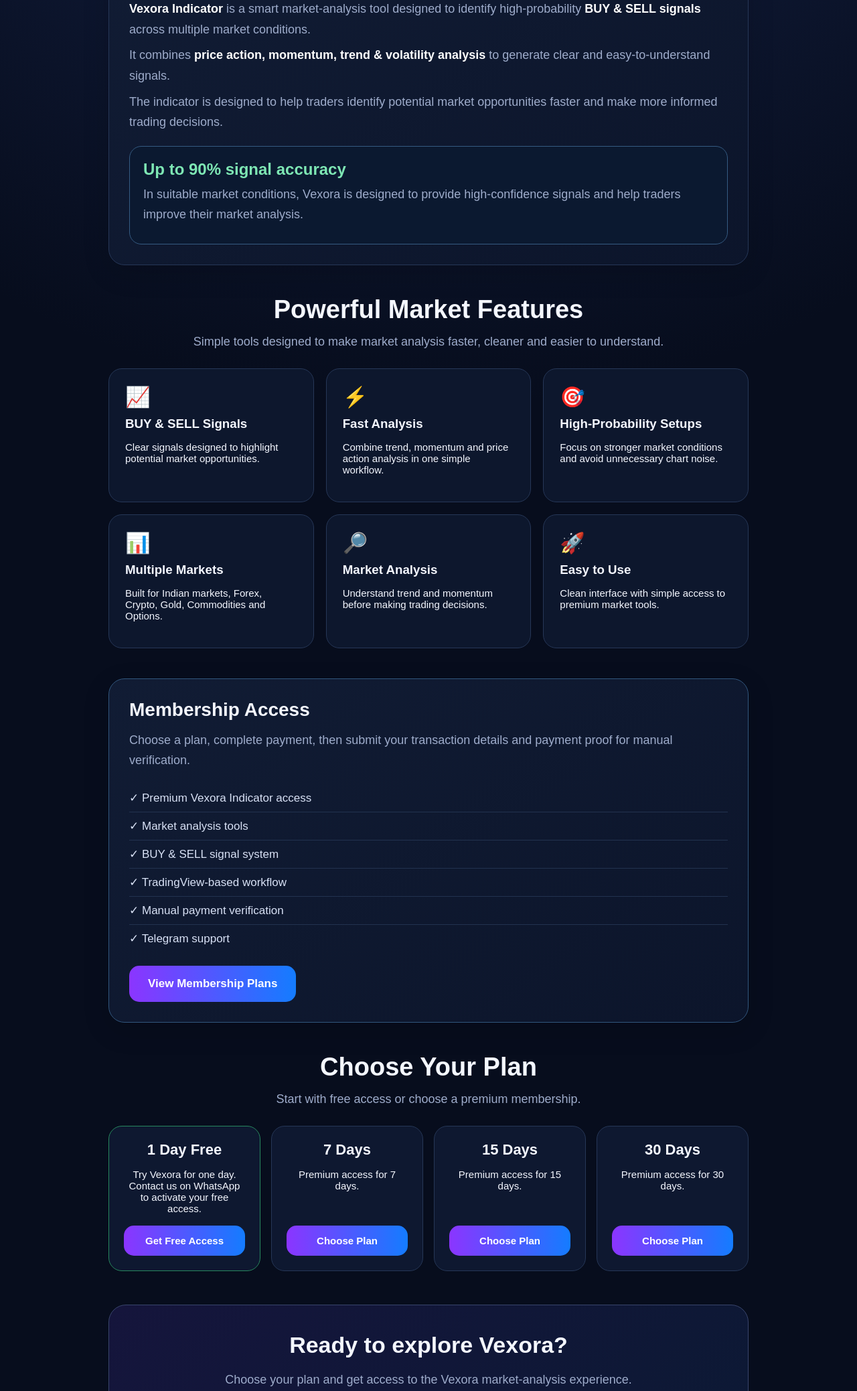
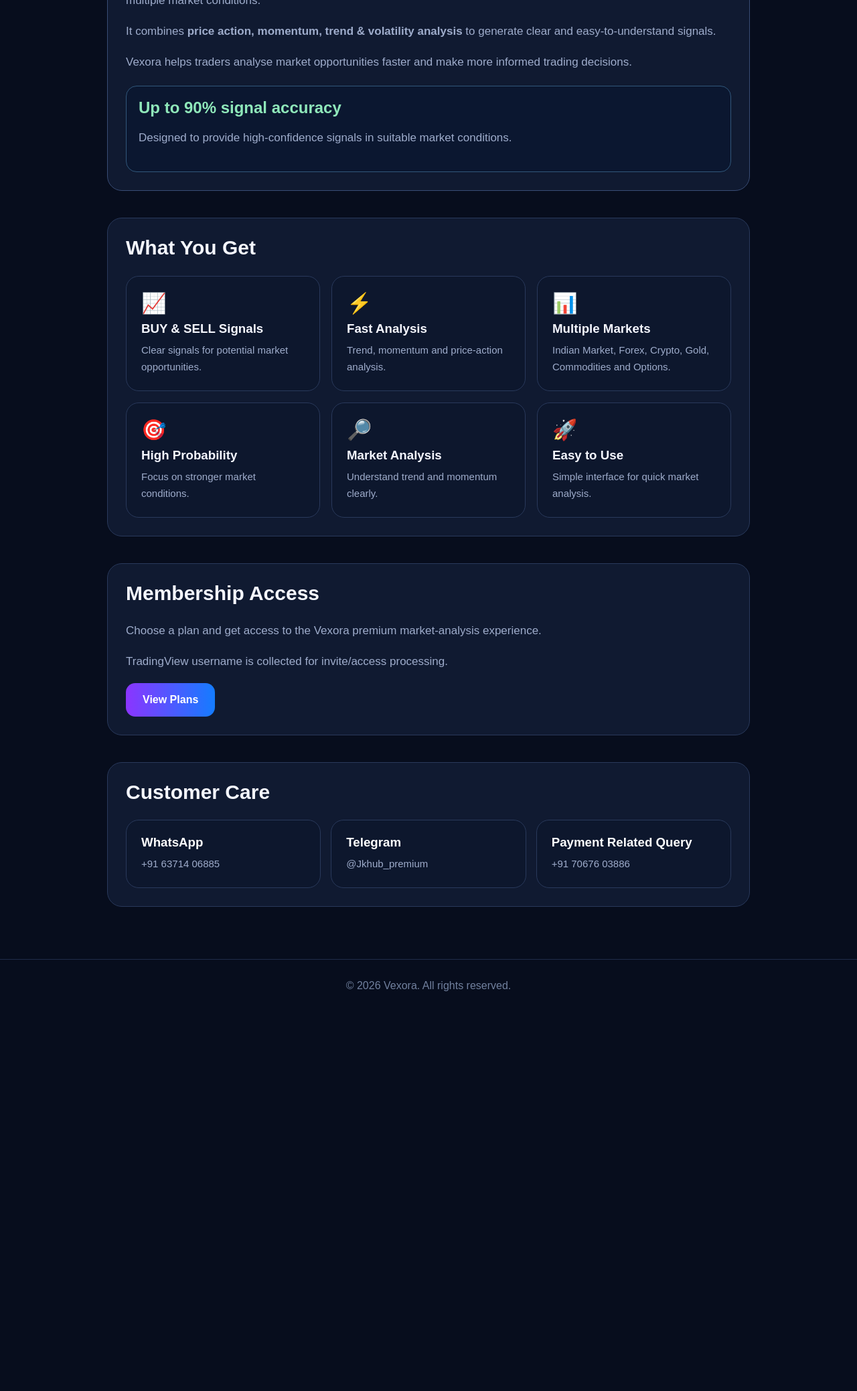
Before and after one commit to nipul830/Vexora, a website: page index.html in a window 1280 px wide. Shown: the part 723-2800 px from the top of the page at 67% size. After the commit the page ends 2234 px from the top, so only its background shows below. Drawn offline with Linux system fonts and the light colour scheme.

Commit message:
Update index.html

```diff
--- a/index.html
+++ b/index.html
@@ -3,133 +3,91 @@
 <head>
   <meta charset="utf-8">
   <meta name="viewport" content="width=device-width, initial-scale=1">
-  <title>Vexora — Market Tools & Indicator</title>
+  <title>Vexora — Market Tools</title>
 
   <style>
-    :root{
-      --bg:#070d1d;
-      --bg2:#0b1328;
-      --card:#111c34;
-      --line:#263757;
-      --text:#f4f7ff;
-      --muted:#9eaccb;
-      --purple:#8b5cff;
-      --blue:#147cff;
-      --green:#35d48a;
-    }
-
-    *{
-      box-sizing:border-box;
-    }
-
-    html{
-      scroll-behavior:smooth;
-    }
-
+    *{box-sizing:border-box}
+    html{scroll-behavior:smooth}
     body{
       margin:0;
-      background:
-        radial-gradient(circle at 50% 0%,#17254d 0%,transparent 42%),
-        var(--bg);
-      color:var(--text);
       font-family:Arial,Helvetica,sans-serif;
+      color:#f5f7ff;
+      background:#070d1d;
     }
-
-    a{
-      text-decoration:none;
-    }
+    a{text-decoration:none}
 
     .topbar{
-      height:100px;
+      height:90px;
       display:flex;
       align-items:center;
-      padding:0 35px;
-      border-bottom:1px solid #1c2944;
+      padding:0 28px;
       background:#080d1b;
-      position:sticky;
-      top:0;
-      z-index:20;
+      border-bottom:1px solid #202c49;
     }
 
     .logo{
-      font-size:40px;
+      font-size:36px;
       font-weight:800;
-      letter-spacing:-2px;
     }
 
-    .logo span{
-      color:#8b5cff;
-    }
+    .logo span{color:#8b5cff}
 
     .container{
       max-width:1000px;
       margin:auto;
-      padding:35px 22px 70px;
+      padding:25px 20px 60px;
     }
 
     .hero{
       text-align:center;
-      padding:50px 10px 35px;
+      padding:55px 10px 35px;
     }
 
     .badge{
       display:inline-block;
-      padding:10px 18px;
-      border:1px solid #4d4a82;
+      padding:9px 16px;
+      border:1px solid #4b4c80;
       border-radius:30px;
-      color:#c8b8ff;
-      background:#111329;
+      color:#cbbcff;
+      font-size:13px;
       font-weight:700;
-      font-size:14px;
-      margin-bottom:25px;
     }
 
-    .hero h1{
-      font-size:64px;
-      line-height:1.03;
-      margin:0 auto 25px;
-      max-width:850px;
-      letter-spacing:-3px;
+    h1{
+      font-size:60px;
+      line-height:1.05;
+      margin:22px 0;
     }
 
     .gradient{
-      background:linear-gradient(90deg,#a15cff,#5d9dff);
+      background:linear-gradient(90deg,#a65cff,#5c9dff);
       -webkit-background-clip:text;
-      background-clip:text;
       color:transparent;
     }
 
-    .hero p{
-      color:var(--muted);
-      font-size:21px;
+    .lead{
+      max-width:800px;
+      margin:auto;
+      color:#9eaccb;
+      font-size:19px;
       line-height:1.7;
-      max-width:800px;
-      margin:0 auto;
     }
 
     .buttons{
       display:flex;
       justify-content:center;
-      gap:15px;
+      gap:14px;
+      margin-top:28px;
       flex-wrap:wrap;
-      margin-top:32px;
     }
 
     .btn{
       display:inline-block;
-      border:0;
-      border-radius:15px;
-      padding:17px 28px;
+      padding:16px 25px;
+      border-radius:14px;
+      color:white;
+      font-weight:800;
       background:linear-gradient(90deg,#8b35ff,#147cff);
-      color:#fff;
-      font-weight:800;
-      font-size:17px;
-      cursor:pointer;
-      transition:.2s;
-    }
-
-    .btn:hover{
-      transform:translateY(-2px);
     }
 
     .btn.secondary{
@@ -138,89 +96,61 @@
     }
 
     .section{
-      margin-top:45px;
-    }
-
-    .section-title{
-      text-align:center;
-      font-size:38px;
-      margin:0 0 12px;
-    }
-
-    .section-subtitle{
-      text-align:center;
-      color:var(--muted);
-      font-size:18px;
-      line-height:1.6;
-      max-width:760px;
-      margin:0 auto 25px;
+      margin-top:40px;
     }
 
     .card{
-      background:linear-gradient(145deg,#111c34,#0c152b);
-      border:1px solid var(--line);
-      border-radius:24px;
-      padding:30px;
-      margin-bottom:20px;
-      box-shadow:0 12px 40px #00000022;
+      background:#101a31;
+      border:1px solid #29395b;
+      border-radius:22px;
+      padding:27px;
+      margin-bottom:18px;
     }
 
     .card h2{
-      margin:0 0 14px;
-      font-size:28px;
-    }
-
-    .card h3{
-      font-size:21px;
-      margin:0 0 10px;
+      margin-top:0;
+      font-size:30px;
     }
 
     .card p{
-      color:var(--muted);
-      font-size:18px;
+      color:#9eaccb;
+      font-size:17px;
       line-height:1.7;
-      margin:8px 0;
     }
 
-    .indicator-title{
-      color:#a875ff;
-    }
-
-    .highlight{
-      color:#fff;
-      font-weight:800;
+    .indicator{
+      border-color:#394c75;
     }
 
     .accuracy{
       margin-top:20px;
-      padding:20px;
-      border-radius:18px;
-      border:1px solid #355b82;
-      background:#0b1930;
+      padding:18px;
+      background:#0b1730;
+      border:1px solid #31577b;
+      border-radius:16px;
     }
 
     .accuracy strong{
-      color:#7ee7b4;
+      color:#8fe8ba;
       font-size:24px;
     }
 
     .features{
       display:grid;
       grid-template-columns:repeat(3,1fr);
-      gap:18px;
-      margin-top:25px;
+      gap:17px;
     }
 
     .feature{
       background:#0d172d;
-      border:1px solid var(--line);
-      border-radius:20px;
-      padding:24px;
+      border:1px solid #29395b;
+      border-radius:19px;
+      padding:22px;
     }
 
     .feature-icon{
       font-size:30px;
-      margin-bottom:12px;
+      margin-bottom:10px;
     }
 
     .feature h3{
@@ -229,155 +159,37 @@
 
     .feature p{
       font-size:15px;
+      margin:0;
     }
 
-    .membership{
-      border-color:#31567d;
+    .support{
+      display:grid;
+      grid-template-columns:repeat(3,1fr);
+      gap:15px;
     }
 
-    .membership-list{
-      padding:0;
-      margin:20px 0;
-      list-style:none;
-    }
-
-    .membership-list li{
-      color:#d8e1f5;
-      padding:10px 0;
-      border-bottom:1px solid #22324f;
-      font-size:17px;
-    }
-
-    .membership-list li:last-child{
-      border-bottom:0;
-    }
-
-    .plans{
-      display:grid;
-      grid-template-columns:repeat(4,1fr);
-      gap:16px;
-      margin-top:25px;
-    }
-
-    .plan{
-      background:#0e1830;
-      border:1px solid var(--line);
-      border-radius:20px;
-      padding:22px;
-      text-align:center;
-    }
-
-    .plan.free{
-      border-color:#27875e;
-    }
-
-    .plan h3{
-      margin:0 0 12px;
-      font-size:22px;
-    }
-
-    .plan p{
-      font-size:15px;
-      min-height:70px;
-    }
-
-    .plan .btn{
-      width:100%;
-      padding:14px 10px;
-      font-size:15px;
-    }
-
-    .cta{
-      text-align:center;
-      margin-top:50px;
-      padding:40px 25px;
-      border-radius:26px;
-      background:linear-gradient(135deg,#15153c,#0c1934);
-      border:1px solid #39456c;
-    }
-
-    .cta h2{
-      font-size:34px;
-      margin:0 0 12px;
-    }
-
-    .cta p{
-      color:var(--muted);
-      font-size:18px;
-      line-height:1.6;
+    .support a{
+      color:white;
     }
 
     footer{
       text-align:center;
-      color:#7887a7;
-      padding:35px 20px;
-      border-top:1px solid #1c2944;
-      margin-top:30px;
+      padding:30px 15px;
+      color:#71809e;
+      border-top:1px solid #202c49;
     }
 
-    @media(max-width:800px){
-
-      .hero h1{
-        font-size:48px;
+    @media(max-width:750px){
+      h1{font-size:44px}
+      .features,.support{grid-template-columns:1fr}
     }
 
-      .features{
-        grid-template-columns:1fr;
-      }
-
-      .plans{
-        grid-template-columns:1fr 1fr;
-      }
-    }
-
-    @media(max-width:600px){
-
-      .topbar{
-        height:85px;
-        padding:0 20px;
-      }
-
-      .logo{
-        font-size:34px;
-      }
-
-      .container{
-        padding:20px 18px 55px;
-      }
-
-      .hero{
-        padding:35px 5px 25px;
-      }
-
-      .hero h1{
-        font-size:43px;
-        letter-spacing:-2px;
-      }
-
-      .hero p{
-        font-size:18px;
-      }
-
-      .section-title{
-        font-size:31px;
-      }
-
-      .card{
-        padding:23px;
-      }
-
-      .plans{
-        grid-template-columns:1fr;
-      }
-
-      .buttons{
-        flex-direction:column;
-      }
-
-      .buttons .btn{
-        width:100%;
-        text-align:center;
-      }
+    @media(max-width:500px){
+      .topbar{height:78px;padding:0 18px}
+      .logo{font-size:31px}
+      h1{font-size:39px}
+      .hero{padding-top:35px}
+      .btn{width:100%;text-align:center}
     }
   </style>
 </head>
@@ -387,7 +199,6 @@
 <header class="topbar">
   <div class="logo">V<span>exora</span></div>
 </header>
-
 
 <main class="container">
 
@@ -403,23 +214,26 @@
       <span class="gradient">one place.</span>
     </h1>
 
-    <p>
-      Vexora provides a clean access portal for market tools
-      and premium features across Indian markets, Forex,
-      Crypto, Gold, Commodities and Options charts.
+    <p class="lead">
+      Vexora provides a clean market-analysis experience
+      across Indian markets, Forex, Crypto, Gold,
+      Commodities and Options.
     </p>
 
     <div class="buttons">
+
       <a class="btn" href="/plans">
         Get Started
       </a>
 
       <a
         class="btn secondary"
-        href="https://wa.me/916371406885?text=Hi%20Vexora%2C%20I%20need%20customer%20support."
+        href="https://wa.me/916371406885"
+        target="_blank"
       >
         Customer Care
       </a>
+
     </div>
 
   </section>
@@ -428,40 +242,35 @@
   <!-- INDICATOR -->
   <section class="section">
 
-    <div class="card">
+    <div class="card indicator">
 
       <h2>
-        Vexora <span class="indicator-title">Indicator</span>
+        Vexora <span class="gradient">Indicator</span>
       </h2>
 
       <p>
-        <span class="highlight">Vexora Indicator</span>
-        is a smart market-analysis tool designed to identify
-        high-probability <span class="highlight">BUY & SELL signals</span>
+        <strong>Vexora Indicator</strong> is a smart
+        market-analysis tool designed to identify
+        high-probability <strong>BUY & SELL signals</strong>
         across multiple market conditions.
       </p>
 
       <p>
         It combines
-        <span class="highlight">
-          price action, momentum, trend & volatility analysis
-        </span>
+        <strong>price action, momentum, trend & volatility analysis</strong>
         to generate clear and easy-to-understand signals.
       </p>
 
       <p>
-        The indicator is designed to help traders identify
-        potential market opportunities faster and make more
-        informed trading decisions.
+        Vexora helps traders analyse market opportunities
+        faster and make more informed trading decisions.
       </p>
 
       <div class="accuracy">
         <strong>Up to 90% signal accuracy</strong>
-
         <p>
-          In suitable market conditions, Vexora is designed
-          to provide high-confidence signals and help traders
-          improve their market analysis.
+          Designed to provide high-confidence signals
+          in suitable market conditions.
         </p>
       </div>
 
@@ -473,14 +282,9 @@
   <!-- FEATURES -->
   <section class="section">
 
-    <h2 class="section-title">
-      Powerful Market Features
-    </h2>
+    <div class="card">
 
-    <p class="section-subtitle">
-      Simple tools designed to make market analysis faster,
-      cleaner and easier to understand.
-    </p>
+      <h2>What You Get</h2>
 
       <div class="features">
 
@@ -488,8 +292,7 @@
           <div class="feature-icon">📈</div>
           <h3>BUY & SELL Signals</h3>
           <p>
-          Clear signals designed to highlight potential
-          market opportunities.
+            Clear signals for potential market opportunities.
           </p>
         </div>
 
@@ -497,17 +300,7 @@
           <div class="feature-icon">⚡</div>
           <h3>Fast Analysis</h3>
           <p>
-          Combine trend, momentum and price action analysis
-          in one simple workflow.
-        </p>
-      </div>
-
-      <div class="feature">
-        <div class="feature-icon">🎯</div>
-        <h3>High-Probability Setups</h3>
-        <p>
-          Focus on stronger market conditions and avoid
-          unnecessary chart noise.
+            Trend, momentum and price-action analysis.
           </p>
         </div>
 
@@ -515,8 +308,16 @@
           <div class="feature-icon">📊</div>
           <h3>Multiple Markets</h3>
           <p>
-          Built for Indian markets, Forex, Crypto, Gold,
+            Indian Market, Forex, Crypto, Gold,
             Commodities and Options.
+          </p>
+        </div>
+
+        <div class="feature">
+          <div class="feature-icon">🎯</div>
+          <h3>High Probability</h3>
+          <p>
+            Focus on stronger market conditions.
           </p>
         </div>
 
@@ -524,8 +325,7 @@
           <div class="feature-icon">🔎</div>
           <h3>Market Analysis</h3>
           <p>
-          Understand trend and momentum before making
-          trading decisions.
+            Understand trend and momentum clearly.
           </p>
         </div>
 
@@ -533,9 +333,10 @@
           <div class="feature-icon">🚀</div>
           <h3>Easy to Use</h3>
           <p>
-          Clean interface with simple access to premium
-          market tools.
+            Simple interface for quick market analysis.
           </p>
+        </div>
+
       </div>
 
     </div>
@@ -546,34 +347,22 @@
   <!-- MEMBERSHIP -->
   <section class="section">
 
-    <div class="card membership">
+    <div class="card">
 
       <h2>Membership Access</h2>
 
       <p>
-        Choose a plan, complete payment, then submit your
-        transaction details and payment proof for manual
-        verification.
+        Choose a plan and get access to the Vexora
+        premium market-analysis experience.
       </p>
 
-      <ul class="membership-list">
-
-        <li>✓ Premium Vexora Indicator access</li>
-
-        <li>✓ Market analysis tools</li>
-
-        <li>✓ BUY & SELL signal system</li>
-
-        <li>✓ TradingView-based workflow</li>
-
-        <li>✓ Manual payment verification</li>
-
-        <li>✓ Telegram support</li>
-
-      </ul>
+      <p>
+        TradingView username is collected for
+        invite/access processing.
+      </p>
 
       <a class="btn" href="/plans">
-        View Membership Plans
+        View Plans
       </a>
 
     </div>
@@ -581,82 +370,40 @@
   </section>
 
 
-  <!-- PLANS -->
+  <!-- CUSTOMER CARE -->
   <section class="section">
 
-    <h2 class="section-title">
-      Choose Your Plan
-    </h2>
+    <div class="card">
 
-    <p class="section-subtitle">
-      Start with free access or choose a premium membership.
-    </p>
+      <h2>Customer Care</h2>
 
-    <div class="plans">
-
-      <!-- 1 DAY FREE -->
-      <div class="plan free">
-
-        <h3>1 Day Free</h3>
-
-        <p>
-          Try Vexora for one day.
-          Contact us on WhatsApp to activate your free access.
-        </p>
+      <div class="support">
 
         <a
-          class="btn"
-          href="https://wa.me/916371406885?text=Hi%20Vexora%2C%20I%20want%20the%201%20Day%20Free%20plan."
+          class="feature"
+          href="https://wa.me/916371406885"
+          target="_blank"
         >
-          Get Free Access
+          <h3>WhatsApp</h3>
+          <p>+91 63714 06885</p>
         </a>
 
-      </div>
-
-
-      <!-- 7 DAYS -->
-      <div class="plan">
-
-        <h3>7 Days</h3>
-
-        <p>
-          Premium access for 7 days.
-        </p>
-
-        <a class="btn" href="/payment?plan=7days">
-          Choose Plan
+        <a
+          class="feature"
+          href="https://t.me/Jkhub_premium"
+          target="_blank"
+        >
+          <h3>Telegram</h3>
+          <p>@Jkhub_premium</p>
         </a>
 
-      </div>
-
-
-      <!-- 15 DAYS -->
-      <div class="plan">
-
-        <h3>15 Days</h3>
-
-        <p>
-          Premium access for 15 days.
-        </p>
-
-        <a class="btn" href="/payment?plan=15days">
-          Choose Plan
-        </a>
-
-      </div>
-
-
-      <!-- 30 DAYS -->
-      <div class="plan">
-
-        <h3>30 Days</h3>
-
-        <p>
-          Premium access for 30 days.
-        </p>
-
-        <a class="btn" href="/payment?plan=30days">
-          Choose Plan
+        <a
+          class="feature"
+          href="https://wa.me/917067603886"
+          target="_blank"
+        >
+          <h3>Payment Related Query</h3>
+          <p>+91 70676 03886</p>
         </a>
 
       </div>
@@ -665,28 +412,10 @@
 
   </section>
 
-
-  <!-- CTA -->
-  <section class="cta">
-
-    <h2>Ready to explore Vexora?</h2>
-
-    <p>
-      Choose your plan and get access to the Vexora
-      market-analysis experience.
-    </p>
-
-    <a class="btn" href="/plans">
-      Get Started
-    </a>
-
-  </section>
-
 </main>
 
-
 <footer>
-  © 2020 Vexora. All rights reserved.
+  © 2026 Vexora. All rights reserved.
 </footer>
 
 </body>
```
Lines whose indentation alone changed are shown as unchanged.
